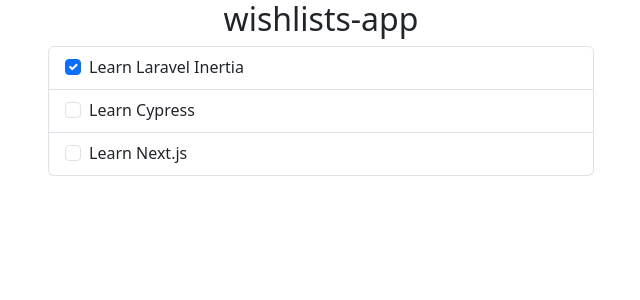
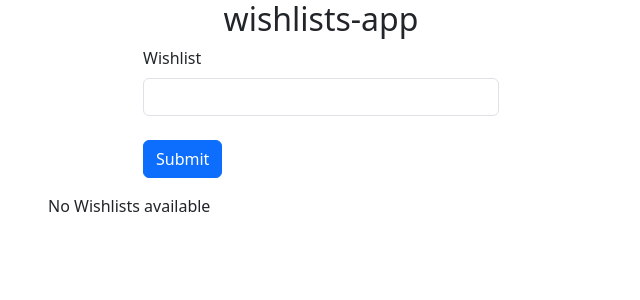
Before and after one commit to Lambertn33/angular-wishlists, an Angular app: page / in a window 1280 px wide. Shown: the top 300 px of the page, without its empty margins (319-959 px from the left). Built offline with nearby package versions, Linux system fonts and the light colour scheme.

Commit message:
feat: new wushlist form

```diff
--- a/src/app/app.component.html
+++ b/src/app/app.component.html
@@ -1,6 +1,22 @@
 <div class="container">
   <div class="row">
     <h2 class="text-center">{{ title }}</h2>
+  </div>
+  <div class="row">
+    <div class="col-md-4 offset-md-4">
+      <div class="mb-3">
+        <label for="newWishlist" class="form-label">Wishlist</label>
+        <input
+          [(ngModel)]="newWishlist.text"
+          name="wishlistText"
+          type="text"
+          class="form-control"
+          id="newWishlist"
+        />
+        <br>
+        <button (click)="$event.preventDefault(); addNewWish()" class="btn btn-primary">Submit</button>
+      </div>
+    </div>
   </div>
   <div class="row">
     <div class="col-md-6 offset-md-3">
@@ -12,6 +28,7 @@
               type="checkbox"
               [id]="wishlist.id"
               [checked]="wishlist.isCompleted"
+              (click)="toggleWishlist(wishlist)"
             />
             <label class="form-check-label" [for]="wishlist.id">
               {{ wishlist.text }}
--- a/src/app/app.component.ts
+++ b/src/app/app.component.ts
@@ -2,20 +2,31 @@
 import { CommonModule } from '@angular/common';
 import { RouterOutlet } from '@angular/router';
 import { Wishlist } from '../models/Wishlist';
+import { FormsModule } from '@angular/forms';
 
 @Component({
   selector: 'app-root',
   standalone: true,
-  imports: [CommonModule, RouterOutlet],
+  imports: [CommonModule, RouterOutlet, FormsModule],
   templateUrl: './app.component.html',
-  styleUrl: './app.component.css'
+  styleUrl: './app.component.css',
 })
 export class AppComponent {
   title = 'wishlists-app';
 
-  wishlists: Array<Wishlist> = [
-    new Wishlist(1, 'Learn Laravel Inertia', true),
-    new Wishlist(2, 'Learn Cypress', false),
-    new Wishlist(3, 'Learn Next.js', false),
-  ]
+  newWishlist = {
+    text: '',
+  };
+
+  wishlists: Array<Wishlist> = [];
+
+  toggleWishlist(wishlist: Wishlist) {
+    wishlist.isCompleted = !wishlist.isCompleted;
+    console.log(wishlist);
+  }
+
+  addNewWish() {
+    this.wishlists.push(new Wishlist(4, this.newWishlist.text, false));
+    this.newWishlist.text = '';
+  }
 }
```
